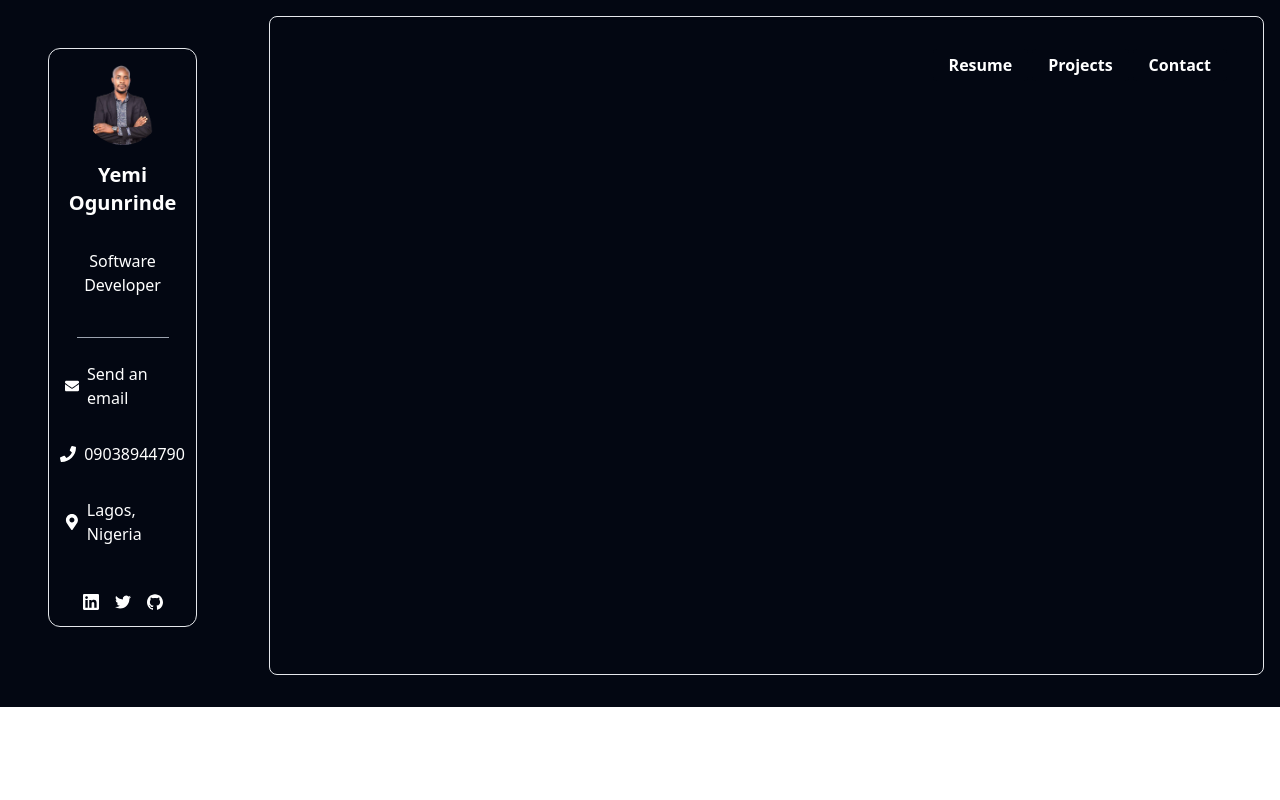
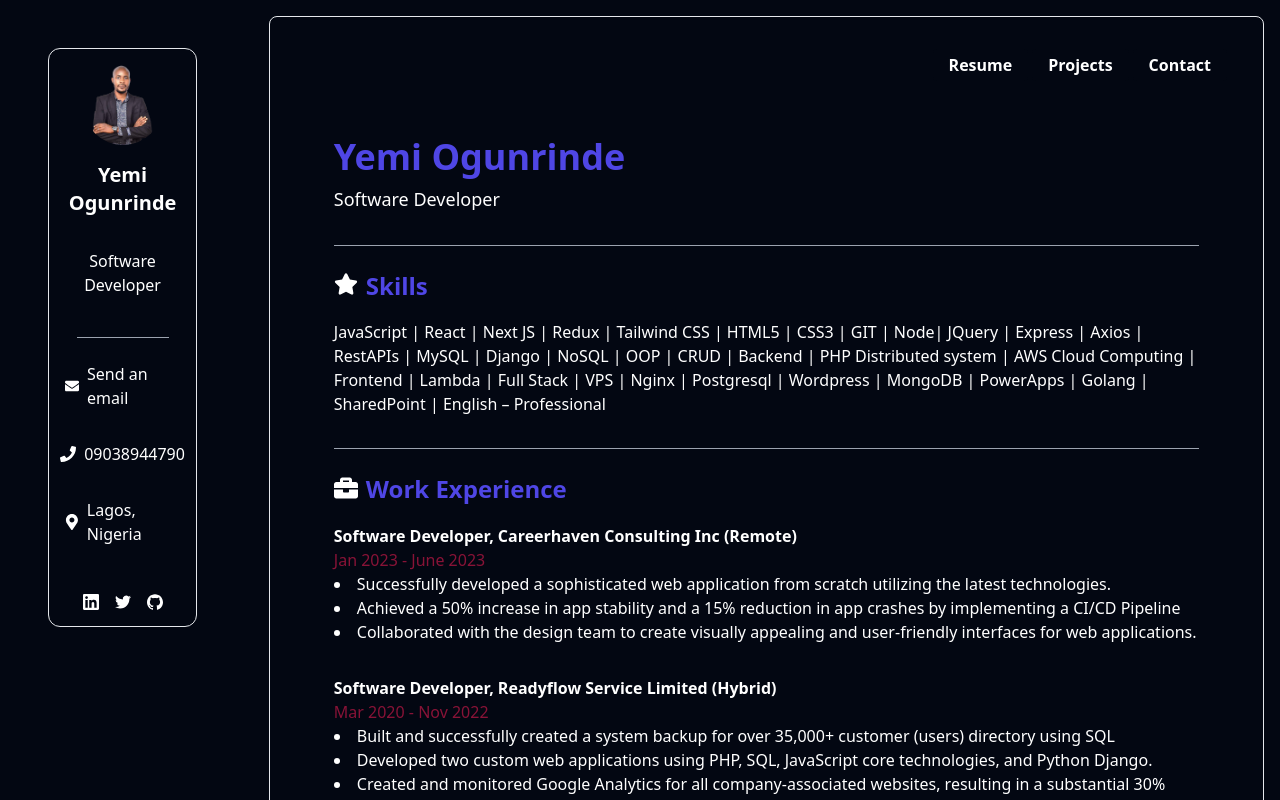
Before and after one commit to BisiOlaYemi/Yemi, a React (Create React App) app: page / in a window 1280 px wide. Shown: the top 800 px of the page. Built offline with nearby package versions, Linux system fonts and the light colour scheme.

Commit message:
Change the active state to resume

```diff
--- a/src/components/Homepage.jsx
+++ b/src/components/Homepage.jsx
@@ -7,7 +7,7 @@ import Projects from './Files/Projects';
 import Contact from './Files/Contact';
 
 const Homepage = () => {
-  const [selectedProgram, setSelectedProgram] = useState(1);
+  const [selectedProgram, setSelectedProgram] = useState(2);
 
   const handleProgramClick = (programId) => {
     setSelectedProgram(programId);
--- a/src/components/NavRender.jsx
+++ b/src/components/NavRender.jsx
@@ -4,7 +4,6 @@ function NavRender({ selectedProgram, onProgramClick }) {
   return (
     <div className="flex flex-col items-end">
       <div className="flex w-full justify-end">
-        {/* <button className={`bg-gray-950 hover:bg-gray-400 text-white font-bold py-1 px-4 rounded mr-1 ${selectedProgram === 1 ? "bg-gray-700" : ""}`} onClick={() => onProgramClick(1)}>About</button> */}
         <button className={`bg-gray-950 hover:bg-gray-400 text-white font-bold py-1 px-4 rounded mr-1 ${selectedProgram === 2 ? "bg-gray-700" : ""}`} onClick={() => onProgramClick(2)}>Resume</button>
         <button className={`bg-gray-950 hover:bg-gray-400 text-white font-bold py-1 px-4 rounded mr-1 ${selectedProgram === 3 ? "bg-gray-700" : ""}`} onClick={() => onProgramClick(3)}>Projects</button>
         <button className={`bg-gray-950 hover:bg-gray-400 text-white font-bold py-1 px-4 rounded mr-1 ${selectedProgram === 4 ? "bg-gray-700" : ""}`} onClick={() => onProgramClick(4)}>Contact</button>
```
